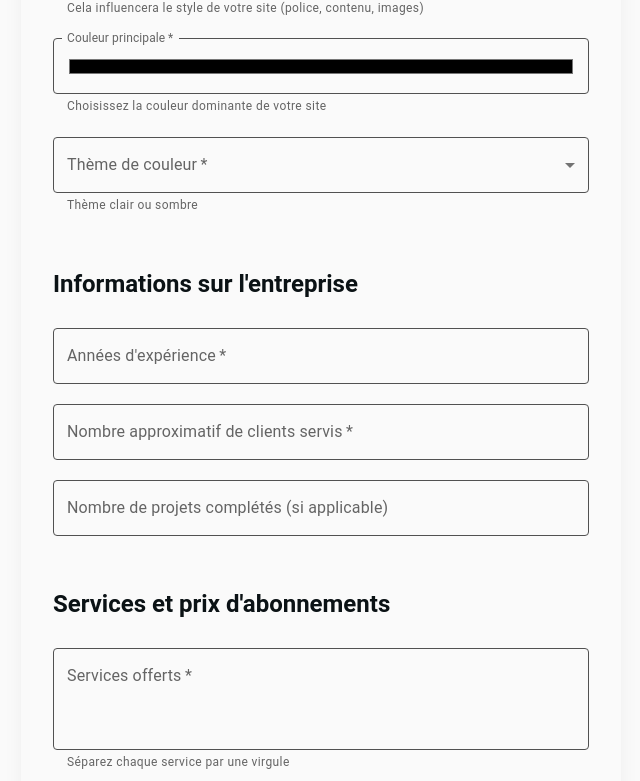
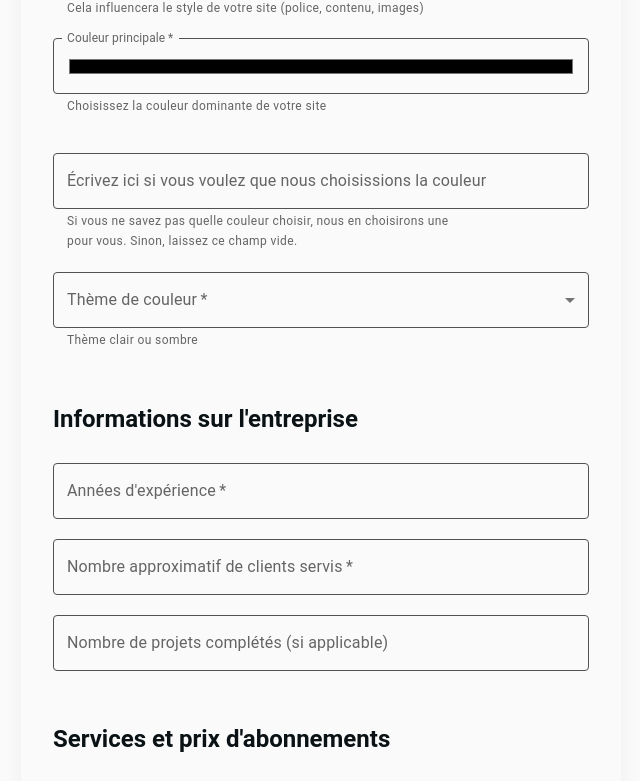
Before and after one commit to Arman75462/ReadySiteForm, a React (Vite) app: page / in a window 1280 px wide. Shown: the part 995-1776 px from the top of the page, without its empty margins (319-959 px from the left). Built offline with nearby package versions, Linux system fonts and the light colour scheme.

Commit message:
Improve UX

```diff
--- a/src/components/App.jsx
+++ b/src/components/App.jsx
@@ -111,11 +111,11 @@ function App() {
         >
           <MenuItem value="Modern">Moderne</MenuItem>
           <MenuItem value="Professional">Professionnel</MenuItem>
-          <MenuItem value="Creative">Créatif</MenuItem>
           <MenuItem value="Luxury">Luxueux</MenuItem>
           <MenuItem value="Minimalist">Minimaliste</MenuItem>
-          <MenuItem value="Bold">Audacieux</MenuItem>
           <MenuItem value="Friendly">Amical</MenuItem>
+          <MenuItem value="Auto">Choisissez pour moi</MenuItem>
+          <MenuItem value="Other">Autre</MenuItem>
         </TextField>
         <TextField
           name="mainColor"
@@ -127,6 +127,15 @@ function App() {
           InputLabelProps={{ shrink: true }}
         />
         <TextField
+          name="chooseForMe"
+          label="Écrivez ici si vous voulez que nous choisissions la couleur"
+          helperText="Si vous ne savez pas quelle couleur choisir, nous en choisirons une pour vous. Sinon, laissez ce champ vide."
+          type="text"
+          fullWidth
+          sx={{ marginTop: 2 }}
+        />
+
+        <TextField
           name="colorTheme"
           label="Thème de couleur"
           helperText="Thème clair ou sombre"
@@ -137,6 +146,8 @@ function App() {
         >
           <MenuItem value="Light">Clair</MenuItem>
           <MenuItem value="Dark">Sombre</MenuItem>
+          <MenuItem value="Auto">Choisissez pour moi</MenuItem>
+          <MenuItem value="Other">Autre</MenuItem>
         </TextField>
 
         {/* Section Title */}
@@ -194,7 +205,7 @@ function App() {
         <TextField
           name="services"
           label="Services offerts"
-          helperText="Séparez chaque service par une virgule"
+          helperText="Séparez chaque service offert par une virgule"
           variant="outlined"
           multiline
           minRows={3}
```
